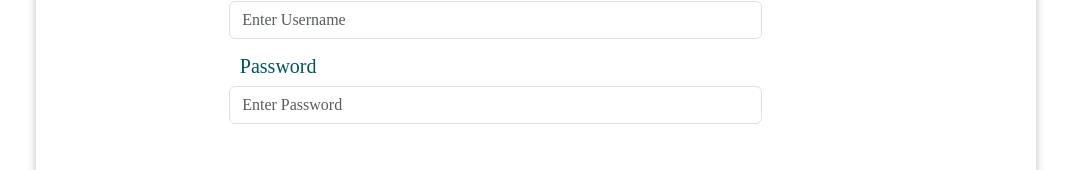
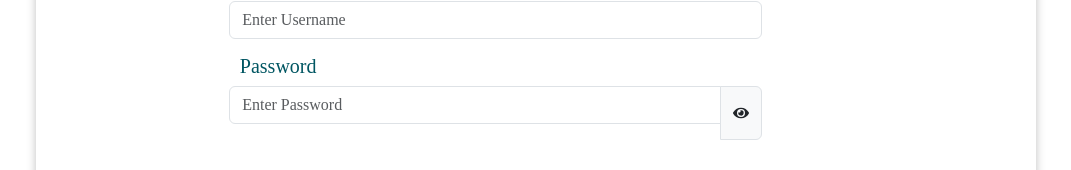
Before and after one commit to sodiq247/sdc-frontend, a React (Create React App) app: page / in a window 1280 px wide. Shown: the part 282-452 px from the top of the page, without its empty margins (78-1149 px from the left). Built offline with nearby package versions, Linux system fonts and the light colour scheme.

Commit message:
before pull from dev

```diff
--- a/src/Pages/Login.jsx
+++ b/src/Pages/Login.jsx
@@ -8,14 +8,16 @@
 import { Link } from "react-router-dom";
 import { useForm } from "react-hook-form";
 import { useState } from "react";
-// import accountService from "../Services/authServices";
 import * as Yup from "yup";
 import { yupResolver } from "@hookform/resolvers/yup";
 import { useNavigate } from "react-router-dom";
 import accountServices from "../Services/authServices";
+import { FaEye, FaEyeSlash } from "react-icons/fa"; // Import eye icons
+
 const Login = (props) => {
 	const [message, setMessage] = useState(null);
 	const [loading, setLoading] = useState(false);
+	const [showPassword, setShowPassword] = useState(false); // State for password visibility
 	const navigate = useNavigate();
 	const validationSchema = Yup.object().shape({
 		username: Yup.string()
@@ -33,18 +35,24 @@
 		setLoading(true);
 
 		let result = await accountServices.login(data);
-		if (result.body.loggedIn === true ) {
+		if (result.body.loggedIn === true) {
 			localStorage.setItem("token", result.body.access_token);
 			console.log("token", result.body.access_token);
-			setMessage(result.message)
+			setMessage(result.message);
 			navigate("/dashboard");
 		} else {
-			console.log("result.message", result.body.error)
-			setMessage(result.body.error)
+			console.log("result.message", result.body.error);
+			setMessage(result.body.error);
 		}
 
 		setLoading(false);
 	};
+
+	// Function to toggle password visibility
+	const togglePasswordVisibility = () => {
+		setShowPassword(!showPassword);
+	};
+
 	return (
 		<div>
 			<Container className="BuyData-main logout-main">
@@ -73,15 +81,23 @@
 									</Form.Group>
 									<Form.Group>
 										<Form.Label className="label">Password</Form.Label>
+										<div className="input-group">
 											<input
 												className="mb-3 form-control"
-											type="password"
+												type={showPassword ? "text" : "password"} // Toggle input type
 												name="password"
 												placeholder="Enter Password"
 												{...register("password")}
 											/>
+											<span
+												className="input-group-text"
+												onClick={togglePasswordVisibility}
+												style={{ cursor: "pointer" }}
+											>
+												{showPassword ? <FaEyeSlash /> : <FaEye />}
+											</span>
+										</div>
 									</Form.Group>
-									{/* <link to='/Logout'>Forgot Password ?</link> */}
 									<Button type="submit" className="Buy-now-btn">
 										Login
 									</Button>{" "}
```
Lines whose indentation alone changed are shown as unchanged.
